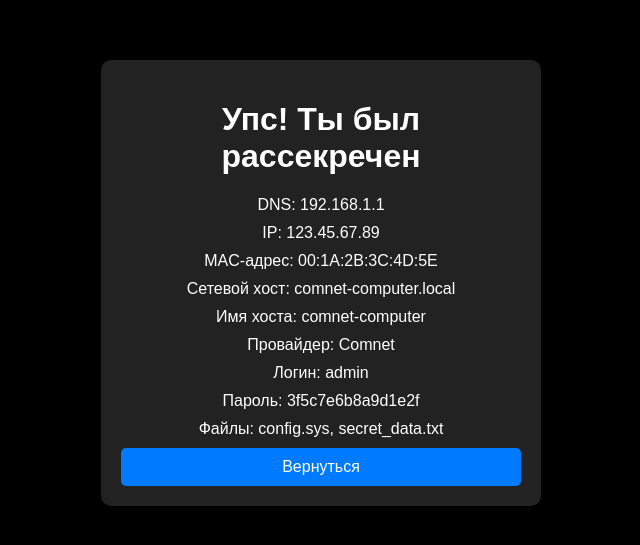
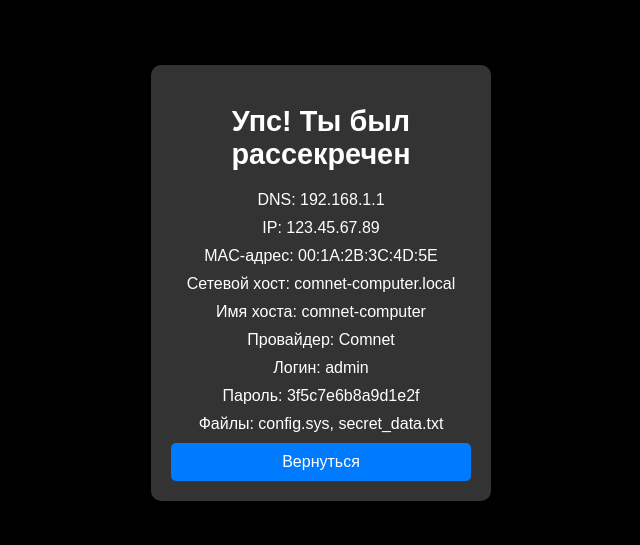
Before and after one commit to itisislom/smesharikiprank, a plain HTML site: page docs.html in a window 1280 px wide. Shown: the part 117-662 px from the top of the page, without its empty margins (319-959 px from the left). Drawn offline with Linux system fonts and the light colour scheme.

Commit message:
Update docs.html

```diff
--- a/docs.html
+++ b/docs.html
@@ -17,18 +17,16 @@
         }
         .container {
             text-align: center;
-            background: #222;
+            background: #333;
             padding: 20px;
             border-radius: 10px;
             box-shadow: 0 0 15px rgba(0, 0, 0, 0.3);
-            width: 400px;
+            width: 300px;
         }
         h1 {
-            font-size: 2em;
+            font-size: 1.8em;
             color: #fff;
-        }
-        #info {
-            margin-top: 20px;
+            margin-bottom: 20px;
         }
         p {
             margin: 10px 0;
@@ -67,8 +65,10 @@
 
     <script>
         // Воспроизведение голоса Ёжика сразу после загрузки страницы
-        const audioGreeting = new Audio('hedgehog-voice2.mp3');
-        audioGreeting.play();
+        window.onload = function() {
+            const audioGreeting = new Audio('hedgehog-voice2.mp3');
+            audioGreeting.play();
+        };
 
         function goBack() {
             window.location.href = 'index.html';
```
